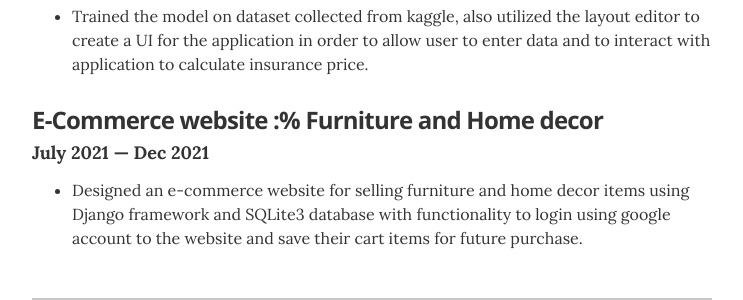
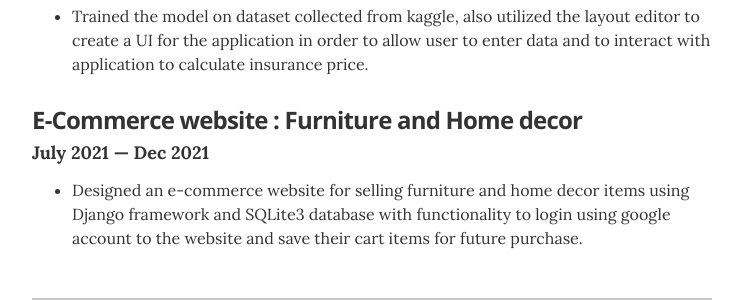
Before and after one commit to Rohan-Darji/Resume, a Jekyll site: the page built from index.html, in a window 1280 px wide and 900 px high, scrolled down 2048 px. Shown: the part 377-677 px from the top of the window, without its empty margins (268-1011 px from the left). Built offline with Jekyll 4.4.1, drawn with Linux system fonts in a browser that asks for light colours.

```diff
--- a/_data/projects.yml
+++ b/_data/projects.yml
@@ -16,7 +16,7 @@
   description: <ul class="resume-item-list"><li>Trained the model on dataset collected from kaggle, also utilized the layout editor to create a UI for the application in order to allow user to enter data and to interact with application to calculate insurance price.</li></ul>
 
 # E-Commerce website: Furniture and Home decor
-- project: E-Commerce website :% Furniture and Home decor
+- project: "E-Commerce website : Furniture and Home decor"
   # role: Co-Founder & Organizer
   duration: July 2021 &mdash; Dec 2021
   # url: "#"
```
